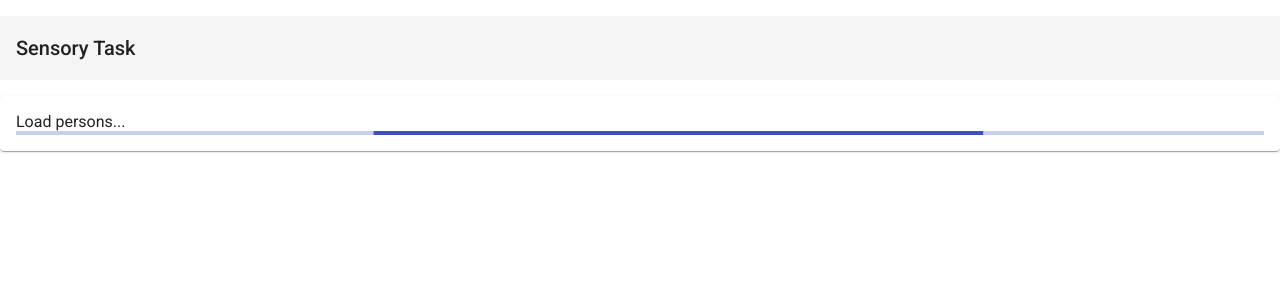
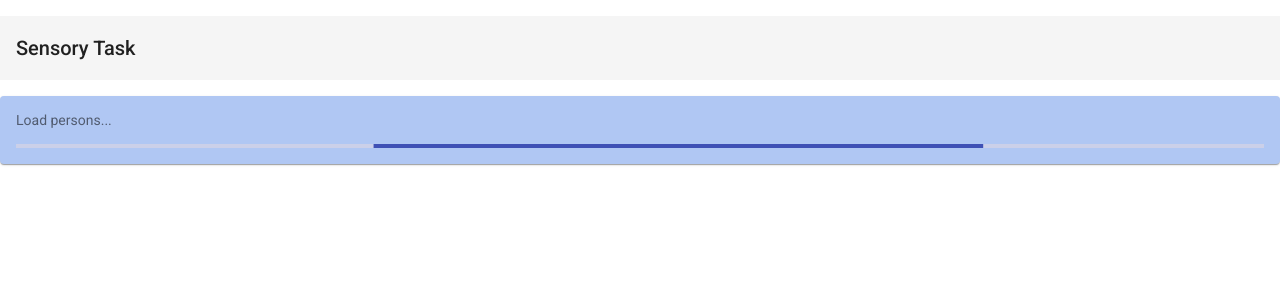
Before and after one commit to michalmalik27/SensoryTaskClient, an Angular app: page / in a window 1280 px wide. Shown: the top 300 px of the page. Built offline with nearby package versions, Linux system fonts and the light colour scheme; no server answers.

Commit message:
continue ui-action-state

```diff
--- a/src/app/components/ui-action-state/ui-action-state.component.css
+++ b/src/app/components/ui-action-state/ui-action-state.component.css
@@ -0,0 +1,7 @@
+.mat-card-primary {
+  background-color: rgb(176, 199, 243);
+}
+
+.mat-card-warn {
+  background-color: rgb(226, 161, 161);
+}
--- a/src/app/components/ui-action-state/ui-action-state.component.html
+++ b/src/app/components/ui-action-state/ui-action-state.component.html
@@ -1,13 +1,12 @@
-
 <container-element [ngSwitch]="actionState.action">
-  <mat-card *ngSwitchCase="'inProcess'" color="primary">
-    {{ actionState.message }}
+  <mat-card *ngSwitchCase="'inProcess'" class="mat-card-primary">
+    <mat-card-subtitle> {{ actionState.message }}</mat-card-subtitle>
     <mat-progress-bar mode="indeterminate"></mat-progress-bar>
   </mat-card>
   <mat-card *ngSwitchCase="'isCompleted'">
     <ng-content></ng-content>
   </mat-card>
-  <mat-card *ngSwitchCase="'isFailed'" color="warn">
-    Error: {{ actionState.message }}
+  <mat-card *ngSwitchCase="'isFailed'" class="mat-card-warn">
+    <mat-card-subtitle> Error: {{ actionState.message }}</mat-card-subtitle>
   </mat-card>
 </container-element>
```
